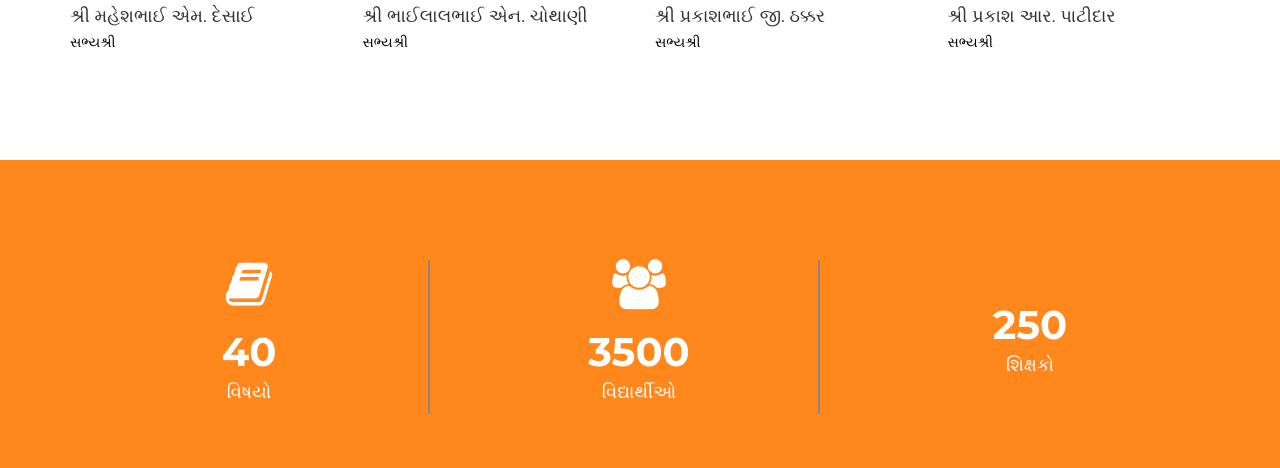
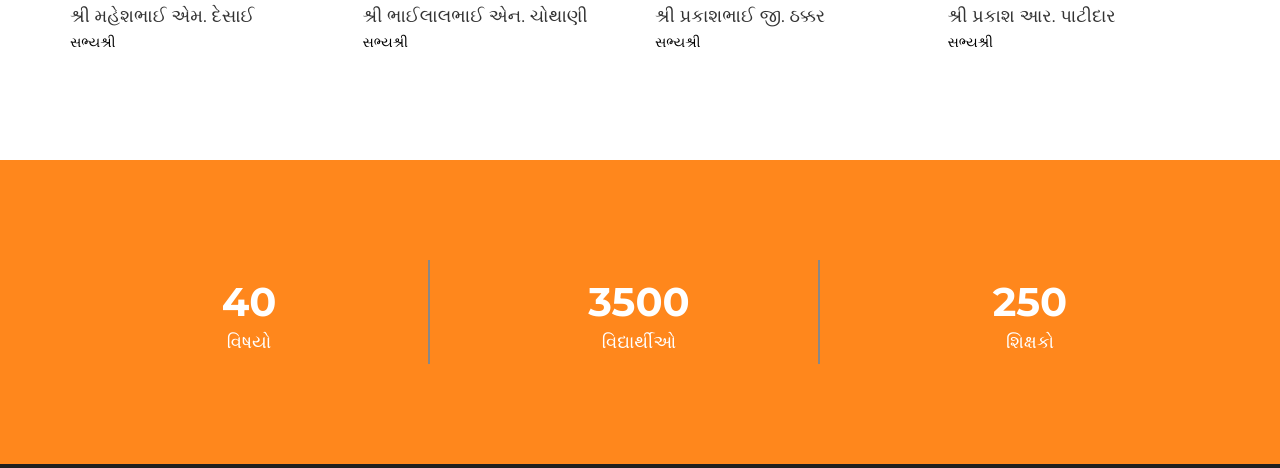
Before and after one commit to uttampatel007/ckm-mundra, a Django app: page / in a window 1280 px wide. Shown: the part 2665-3133 px from the top of the page. Run offline with Django 3.2, Linux system fonts and the light colour scheme; some libraries are stand-ins or nearby versions; grey boxes are pictures that could not be loaded.

Commit message:
index-name-added

```diff
--- a/core/templates/core/index.html
+++ b/core/templates/core/index.html
@@ -335,7 +335,6 @@
                             <!-- Start counter item -->
                             <div class="col-lg-4 col-md-4 col-sm-4">
                                 <div class="mu-abtus-counter-single">
-                                    <span class="fa fa-book"></span>
                                     <h4 class="counter">40</h4>
                                     <p>વિષયો</p>
                                 </div>
@@ -344,7 +343,6 @@
                             <!-- Start counter item -->
                             <div class="col-lg-4 col-md-4 col-sm-4">
                                 <div class="mu-abtus-counter-single">
-                                    <span class="fa fa-users"></span>
                                     <h4 class="counter">3500</h4>
                                     <p>વિદ્યાર્થીઓ</p>
                                 </div>
@@ -356,7 +354,6 @@
                             <!-- Start counter item -->
                             <div class="col-lg-4 col-md-4 col-sm-4">
                                 <div class="mu-abtus-counter-single no-border">
-                                    <span class="fa fa-chalkboard-teacher"></span>
                                     <h4 class="counter">250</h4>
                                     <p>શિક્ષકો</p>
                                 </div>
```
